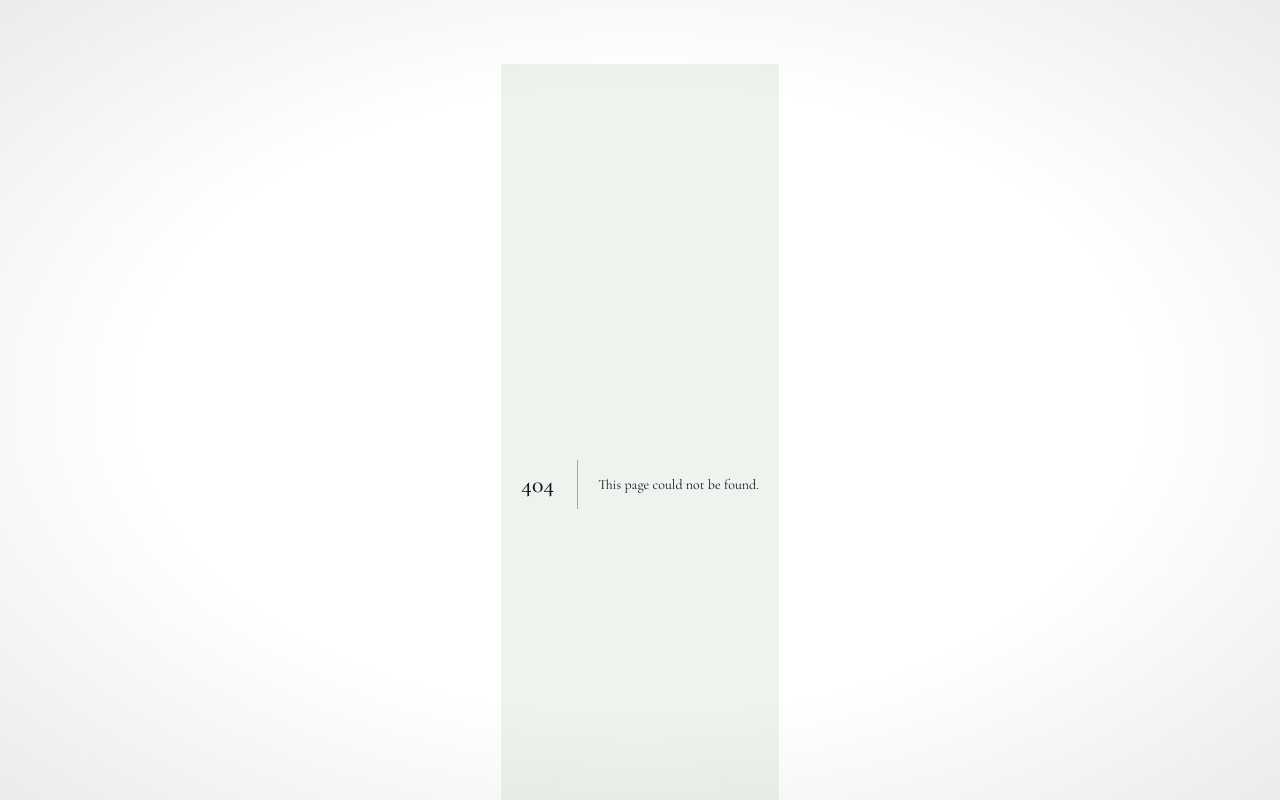
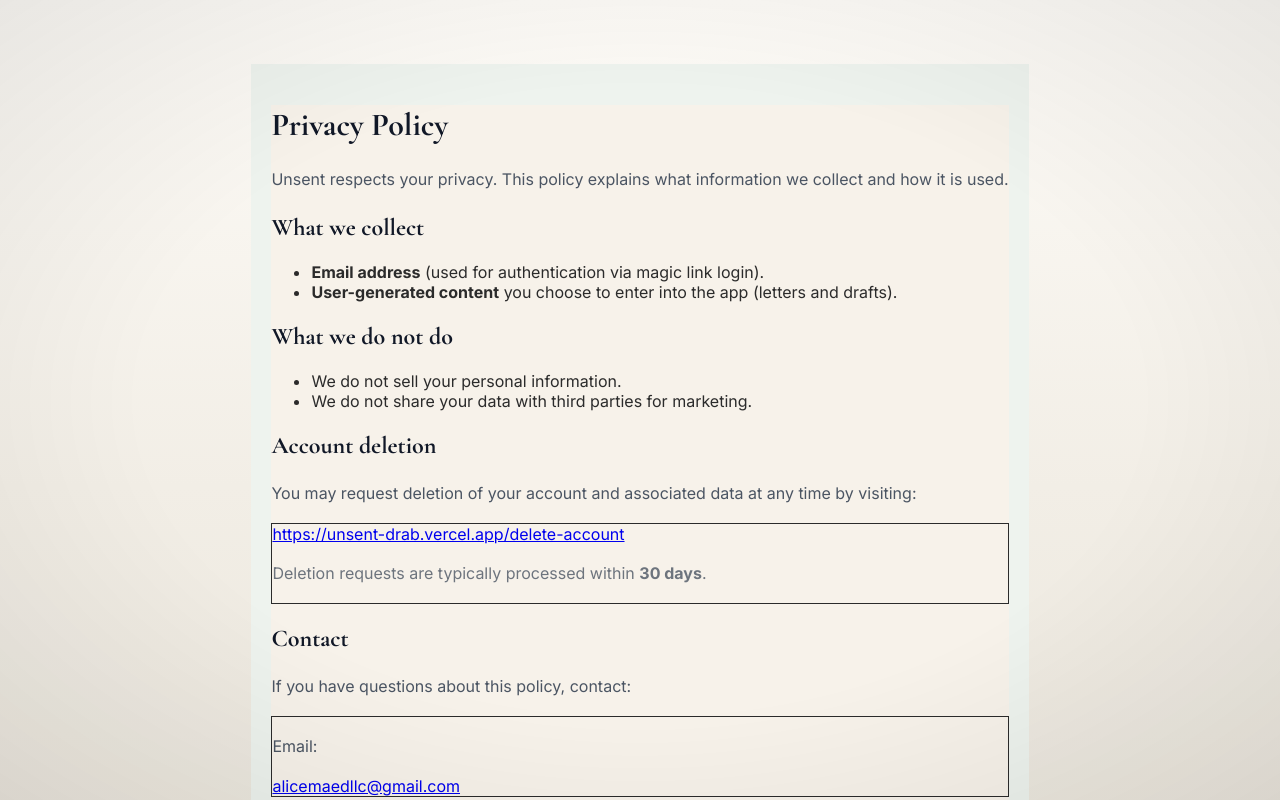
Before and after one commit to wblakley/unsent, a Next.js app: page /privacy-policy in a window 1280 px wide. Before the commit this address had no page. Shown: the top 800 px of the page. Built offline with nearby package versions, Linux system fonts and the light colour scheme.

Commit message:
Add privacy policy page

```diff
--- /dev/null
+++ b/src/app/privacy-policy/page.tsx
@@ -0,0 +1,70 @@
+export default function PrivacyPolicyPage() {
+    const SUPPORT_EMAIL = "alicemaedllc@gmail.com";
+    const DELETE_URL = "https://unsent-drab.vercel.app/delete-account";
+
+    return (
+      <main className="min-h-screen bg-[#f7f2ea] text-[#2b2b2b]">
+        <div className="mx-auto max-w-2xl px-6 py-16">
+          <h1 className="text-3xl font-semibold">Privacy Policy</h1>
+
+          <p className="mt-4 leading-relaxed">
+            Unsent respects your privacy. This policy explains what information we
+            collect and how it is used.
+          </p>
+
+          <h2 className="mt-10 text-xl font-semibold">What we collect</h2>
+          <ul className="mt-3 list-disc space-y-2 pl-5">
+            <li>
+              <strong>Email address</strong> (used for authentication via magic
+              link login).
+            </li>
+            <li>
+              <strong>User-generated content</strong> you choose to enter into the
+              app (letters and drafts).
+            </li>
+          </ul>
+
+          <h2 className="mt-10 text-xl font-semibold">What we do not do</h2>
+          <ul className="mt-3 list-disc space-y-2 pl-5">
+            <li>We do not sell your personal information.</li>
+            <li>We do not share your data with third parties for marketing.</li>
+          </ul>
+
+          <h2 className="mt-10 text-xl font-semibold">Account deletion</h2>
+          <p className="mt-3 leading-relaxed">
+            You may request deletion of your account and associated data at any
+            time by visiting:
+          </p>
+
+          <div className="mt-4 rounded-xl border border-black/10 bg-white/70 p-5">
+            <a
+              href={DELETE_URL}
+              className="select-all font-mono text-sm underline"
+              target="_blank"
+              rel="noreferrer"
+            >
+              {DELETE_URL}
+            </a>
+            <p className="mt-3 text-sm opacity-80">
+              Deletion requests are typically processed within <strong>30 days</strong>.
+            </p>
+          </div>
+
+          <h2 className="mt-10 text-xl font-semibold">Contact</h2>
+          <p className="mt-3 leading-relaxed">
+            If you have questions about this policy, contact:
+          </p>
+
+          <div className="mt-4 rounded-xl border border-black/10 bg-white/70 p-5">
+            <p className="font-medium">Email:</p>
+            <a
+              className="mt-1 block select-all font-mono text-sm underline"
+              href={`mailto:${SUPPORT_EMAIL}?subject=Unsent%20Privacy%20Policy`}
+            >
+              {SUPPORT_EMAIL}
+            </a>
+          </div>
+        </div>
+      </main>
+    );
+  }
--- a/src/middleware.ts
+++ b/src/middleware.ts
@@ -35,7 +35,8 @@
     pathname.startsWith("/login") ||
     pathname.startsWith("/auth") ||
     pathname.startsWith("/api") ||
-    pathname.startsWith("/delete-account");
+    pathname.startsWith("/delete-account") ||
+    pathname.startsWith("/privacy-policy");
 
 
   // If not logged in, block protected routes
```
